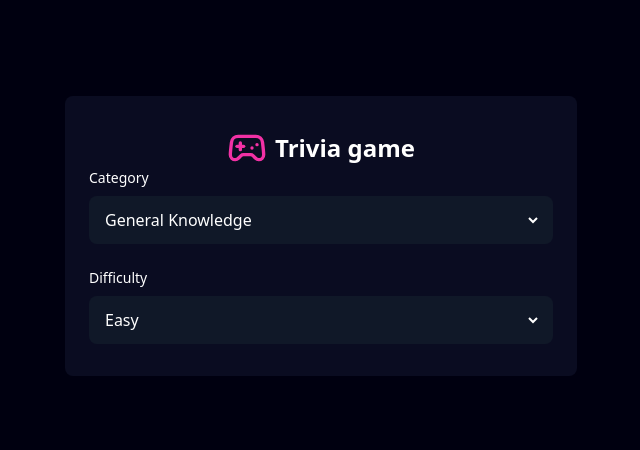
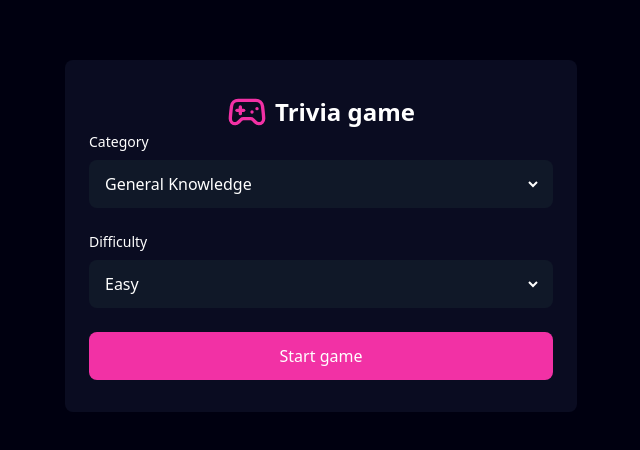
Before and after one commit to FranciscoJavierMartin/trivia-app, a Next.js app: page / in a window 1280 px wide. Shown: the part 164-614 px from the top of the page, without its empty margins (319-959 px from the left). Built offline with nearby package versions, Linux system fonts and the light colour scheme.

Commit message:
Add button

```diff
--- /dev/null
+++ b/app/components/ui/Button.tsx
@@ -0,0 +1,32 @@
+import cn from '@/app/utils/cn';
+import { ButtonHTMLAttributes, PropsWithChildren } from 'react';
+
+const variantStyles = {
+  default: 'bg-gray-900 hover:bg-gray-800 text-gray-300',
+  primary: 'bg-pink hover:bg-pink/90 text-white',
+  success: 'bg-green-600 hover:bg-green-700 text-white',
+  error: 'bg-red-600 hover:bg-red-700 text-white',
+} as const;
+
+type ButtonProps = ButtonHTMLAttributes<HTMLButtonElement> & {
+  className?: string;
+  variant?: keyof typeof variantStyles;
+};
+
+export default function Button({
+  children,
+  className = '',
+  variant = 'default',
+}: PropsWithChildren<ButtonProps>) {
+  return (
+    <button
+      className={cn(
+        'w-full cursor-pointer rounded-lg p-3 transition-colors',
+        variantStyles[variant],
+        className,
+      )}
+    >
+      {children}
+    </button>
+  );
+}
--- a/app/page.tsx
+++ b/app/page.tsx
@@ -1,5 +1,6 @@
 import { Gamepad2 } from 'lucide-react';
 import Select from './components/ui/Select';
+import Button from './components/ui/Button';
 
 export default function Home() {
   return (
@@ -20,6 +21,7 @@ export default function Home() {
             <option value='medium'>Medium</option>
             <option value='hard'>Hard</option>
           </Select>
+          <Button variant='primary'>Start game</Button>
         </div>
       </div>
     </div>
```
